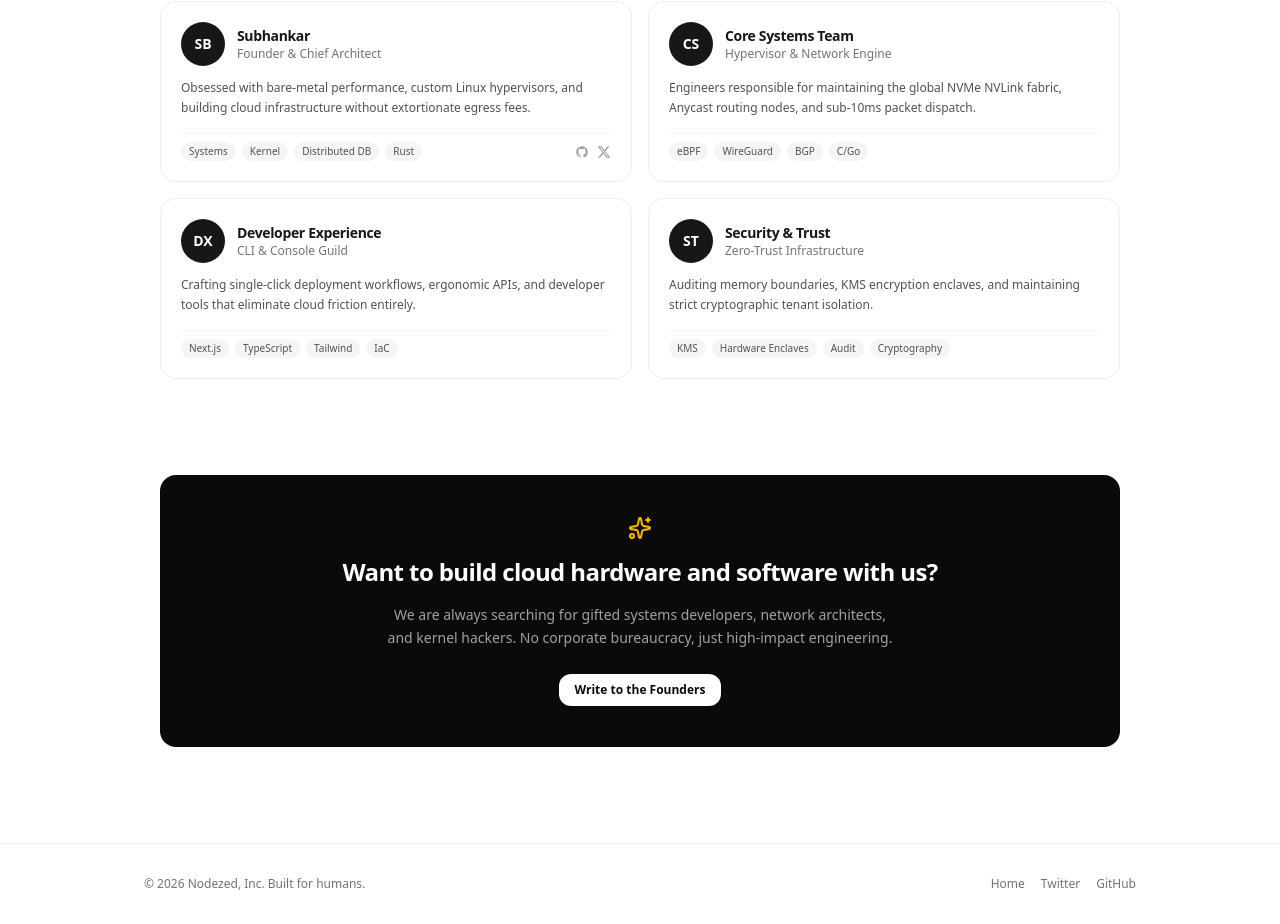
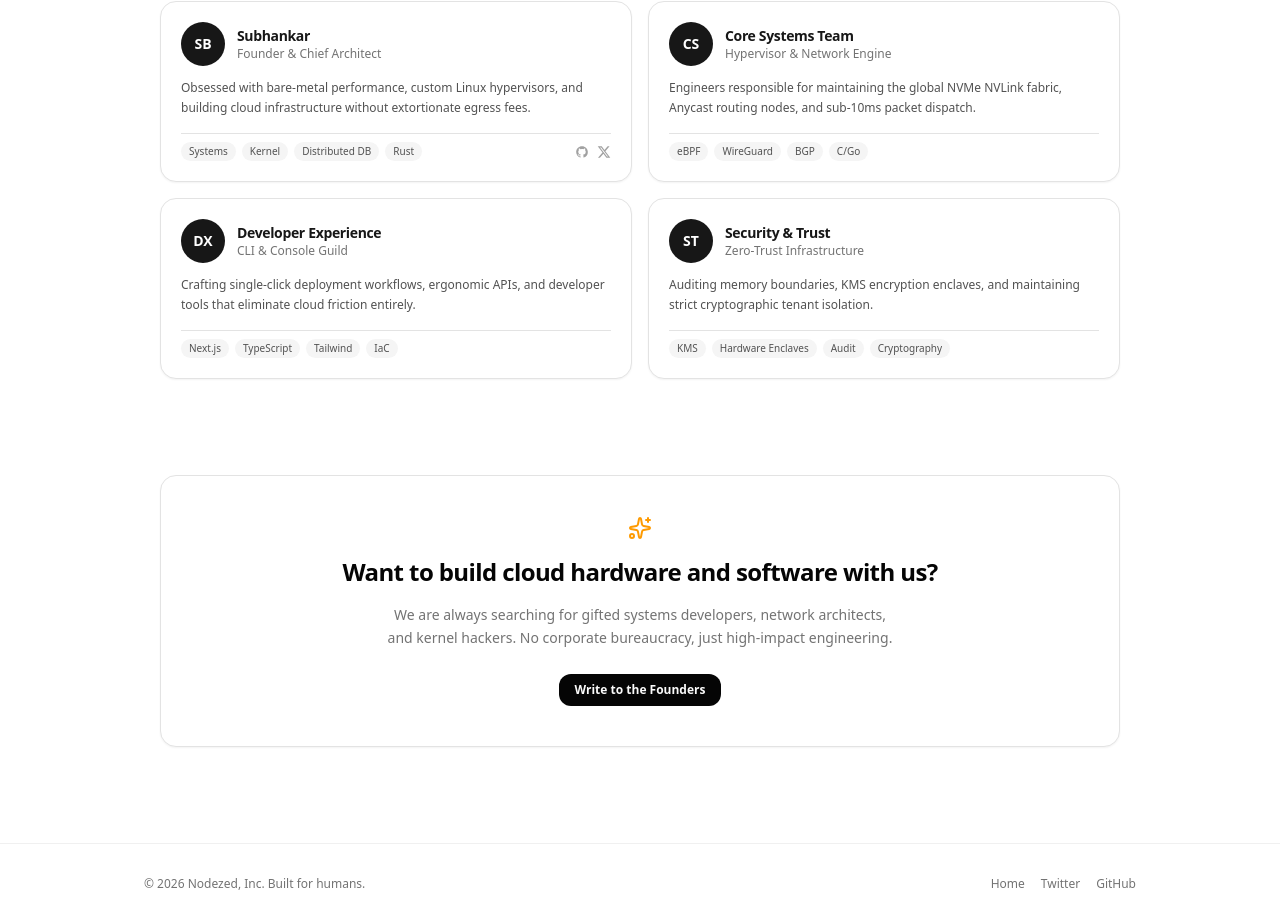
Before and after one commit to nodezed/humans, a Next.js app: page / in a window 1280 px wide. Shown: the part 875-1799 px from the top of the page. Built offline with nearby package versions, Linux system fonts and the light colour scheme.

Commit message:
Pixel-perfect matching of all skeleton heights, widths, and placements with primary palette

```diff
--- a/src/app/page.tsx
+++ b/src/app/page.tsx
@@ -72,7 +72,7 @@ export default function HumansPage() {
 
       {/* 2. Manifesto Strip */}
       <div className="grid grid-cols-1 md:grid-cols-3 gap-6">
-        <div className="p-6 rounded-xl border border-black/[0.06] dark:border-white/[0.08] bg-neutral-50/50 dark:bg-neutral-900/40 space-y-3">
+        <div className="p-6 rounded-xl border border-[#e3e3e3] dark:border-[#464646] bg-[#ffffff] dark:bg-[#000000] space-y-3 shadow-xs">
           <div className="h-9 w-9 rounded-lg bg-neutral-200/70 dark:bg-neutral-800 flex items-center justify-center text-neutral-900 dark:text-white">
             <Cpu className="h-5 w-5" />
           </div>
@@ -82,7 +82,7 @@ export default function HumansPage() {
           </p>
         </div>
 
-        <div className="p-6 rounded-xl border border-black/[0.06] dark:border-white/[0.08] bg-neutral-50/50 dark:bg-neutral-900/40 space-y-3">
+        <div className="p-6 rounded-xl border border-[#e3e3e3] dark:border-[#464646] bg-[#ffffff] dark:bg-[#000000] space-y-3 shadow-xs">
           <div className="h-9 w-9 rounded-lg bg-neutral-200/70 dark:bg-neutral-800 flex items-center justify-center text-neutral-900 dark:text-white">
             <Terminal className="h-5 w-5" />
           </div>
@@ -92,7 +92,7 @@ export default function HumansPage() {
           </p>
         </div>
 
-        <div className="p-6 rounded-xl border border-black/[0.06] dark:border-white/[0.08] bg-neutral-50/50 dark:bg-neutral-900/40 space-y-3">
+        <div className="p-6 rounded-xl border border-[#e3e3e3] dark:border-[#464646] bg-[#ffffff] dark:bg-[#000000] space-y-3 shadow-xs">
           <div className="h-9 w-9 rounded-lg bg-neutral-200/70 dark:bg-neutral-800 flex items-center justify-center text-neutral-900 dark:text-white">
             <Shield className="h-5 w-5" />
           </div>
@@ -105,7 +105,7 @@ export default function HumansPage() {
 
       {/* 3. Team Cards */}
       <div className="space-y-6">
-        <div className="border-b border-black/[0.06] dark:border-white/[0.08] pb-4">
+        <div className="border-b border-[#e3e3e3] dark:border-[#464646] pb-4">
           <h2 className="text-xl font-bold text-neutral-900 dark:text-white">The Engineering Team</h2>
           <p className="text-xs text-neutral-500 dark:text-neutral-400 mt-1">
             The individuals writing kernel code, operating the points of presence, and answering your late-night tickets.
@@ -116,7 +116,7 @@ export default function HumansPage() {
           {TEAM_MEMBERS.map((member) => (
             <div
               key={member.name}
-              className="p-5 rounded-xl border border-black/[0.06] dark:border-white/[0.08] bg-white dark:bg-[#111114] hover:border-black/[0.14] dark:hover:border-white/[0.16] transition-all flex flex-col justify-between space-y-4"
+              className="p-5 rounded-xl border border-[#e3e3e3] dark:border-[#464646] bg-[#ffffff] dark:bg-[#000000] hover:border-black/[0.14] dark:hover:border-white/[0.16] transition-all flex flex-col justify-between space-y-4 shadow-xs"
             >
               <div className="space-y-3">
                 <div className="flex items-center gap-3">
@@ -134,7 +134,7 @@ export default function HumansPage() {
                 </p>
               </div>
 
-              <div className="flex items-center justify-between pt-2 border-t border-black/[0.04] dark:border-white/[0.06]">
+              <div className="flex items-center justify-between pt-2 border-t border-[#e3e3e3] dark:border-[#464646]">
                 <div className="flex flex-wrap gap-1.5">
                   {member.tags.map((tag) => (
                     <span
@@ -183,17 +183,17 @@ export default function HumansPage() {
       </div>
 
       {/* 4. Join the Mission Callout */}
-      <div className="p-8 sm:p-10 rounded-2xl border border-black/[0.08] dark:border-white/[0.08] bg-neutral-950 text-white text-center space-y-4">
-        <Sparkles className="h-6 w-6 mx-auto text-amber-400" />
+      <div className="p-8 sm:p-10 rounded-2xl border border-[#e3e3e3] dark:border-[#464646] bg-[#ffffff] dark:bg-[#000000] text-[#050505] dark:text-[#fafafa] text-center space-y-4 shadow-xs">
+        <Sparkles className="h-6 w-6 mx-auto text-amber-500" />
         <h2 className="text-xl sm:text-2xl font-bold tracking-tight">Want to build cloud hardware and software with us?</h2>
-        <p className="text-xs sm:text-sm text-neutral-400 max-w-lg mx-auto leading-relaxed">
+        <p className="text-xs sm:text-sm text-neutral-500 dark:text-neutral-400 max-w-lg mx-auto leading-relaxed">
           We are always searching for gifted systems developers, network architects, and kernel hackers.
           No corporate bureaucracy, just high-impact engineering.
         </p>
         <div className="pt-2">
           <a
             href="mailto:careers@nodezed.com"
-            className="inline-flex items-center gap-2 px-4 py-2 rounded-lg bg-white text-neutral-950 text-xs font-semibold hover:bg-neutral-100 transition-colors"
+            className="inline-flex items-center gap-2 px-4 py-2 rounded-lg bg-[#050505] dark:bg-[#fafafa] text-[#fafafa] dark:text-[#050505] hover:bg-[#202020] dark:hover:bg-[#e6e6e6] text-xs font-semibold transition-colors"
           >
             <span>Write to the Founders</span>
           </a>
--- a/src/components/humans/humans-loading.tsx
+++ b/src/components/humans/humans-loading.tsx
@@ -21,7 +21,7 @@ export function HumansLoading() {
         {[1, 2, 3].map((n) => (
           <div
             key={n}
-            className="p-6 rounded-xl border border-black/[0.06] dark:border-white/[0.08] bg-neutral-50/50 dark:bg-neutral-900/40 space-y-3.5"
+            className="p-6 rounded-xl border border-[#e3e3e3] dark:border-[#464646] bg-[#ffffff] dark:bg-[#000000] space-y-3 shadow-xs"
           >
             <div className="h-9 w-9 rounded-lg bg-neutral-200/80 dark:bg-neutral-800/80" />
             <div className="h-5 w-36 rounded bg-neutral-200/80 dark:bg-neutral-800/80" />
@@ -35,7 +35,7 @@ export function HumansLoading() {
 
       {/* 3. Team Cards Skeleton */}
       <div className="space-y-6">
-        <div className="border-b border-black/[0.06] dark:border-white/[0.08] pb-4 space-y-2">
+        <div className="border-b border-[#e3e3e3] dark:border-[#464646] pb-4 space-y-2">
           <div className="h-6 w-48 rounded-lg bg-neutral-200/80 dark:bg-neutral-800/80" />
           <div className="h-3.5 w-72 max-w-full rounded bg-neutral-200/40 dark:bg-neutral-800/40" />
         </div>
@@ -44,7 +44,7 @@ export function HumansLoading() {
           {[1, 2, 3, 4].map((member) => (
             <div
               key={member}
-              className="p-5 rounded-xl border border-black/[0.06] dark:border-white/[0.08] bg-white dark:bg-[#111114] space-y-4 flex flex-col justify-between"
+              className="p-5 rounded-xl border border-[#e3e3e3] dark:border-[#464646] bg-[#ffffff] dark:bg-[#000000] space-y-4 flex flex-col justify-between shadow-xs"
             >
               <div className="space-y-3">
                 {/* Avatar + Name/Role */}
@@ -64,7 +64,7 @@ export function HumansLoading() {
               </div>
 
               {/* Bottom Tags & Link Icons */}
-              <div className="flex items-center justify-between pt-3 border-t border-black/[0.04] dark:border-white/[0.06]">
+              <div className="flex items-center justify-between pt-3 border-t border-[#e3e3e3] dark:border-[#464646]">
                 <div className="flex gap-1.5">
                   <div className="h-5 w-14 rounded-md bg-neutral-200/50 dark:bg-neutral-800/50" />
                   <div className="h-5 w-16 rounded-md bg-neutral-200/50 dark:bg-neutral-800/50" />
@@ -81,14 +81,14 @@ export function HumansLoading() {
       </div>
 
       {/* 4. Join the Mission Callout Skeleton */}
-      <div className="p-8 sm:p-10 rounded-2xl border border-black/[0.08] dark:border-white/[0.08] bg-neutral-950/90 text-center space-y-4 flex flex-col items-center">
-        <div className="h-6 w-6 rounded-full bg-neutral-800" />
-        <div className="h-6 w-72 max-w-full rounded-lg bg-neutral-800" />
+      <div className="p-8 sm:p-10 rounded-2xl border border-[#e3e3e3] dark:border-[#464646] bg-[#ffffff] dark:bg-[#000000] text-center space-y-4 flex flex-col items-center shadow-xs">
+        <div className="h-6 w-6 rounded-full bg-neutral-200 dark:bg-neutral-800" />
+        <div className="h-6 w-72 max-w-full rounded-lg bg-neutral-200/80 dark:bg-neutral-800/80" />
         <div className="space-y-1.5 w-full max-w-md">
-          <div className="h-3.5 w-full rounded bg-neutral-800/70" />
-          <div className="h-3.5 w-3/4 mx-auto rounded bg-neutral-800/70" />
+          <div className="h-3.5 w-full rounded bg-neutral-200/50 dark:bg-neutral-800/50" />
+          <div className="h-3.5 w-3/4 mx-auto rounded bg-neutral-200/50 dark:bg-neutral-800/50" />
         </div>
-        <div className="h-9 w-40 rounded-lg bg-neutral-800/90 mt-2" />
+        <div className="h-9 w-40 rounded-lg bg-[#050505]/80 dark:bg-[#fafafa]/80 mt-2" />
       </div>
     </div>
   );
```
